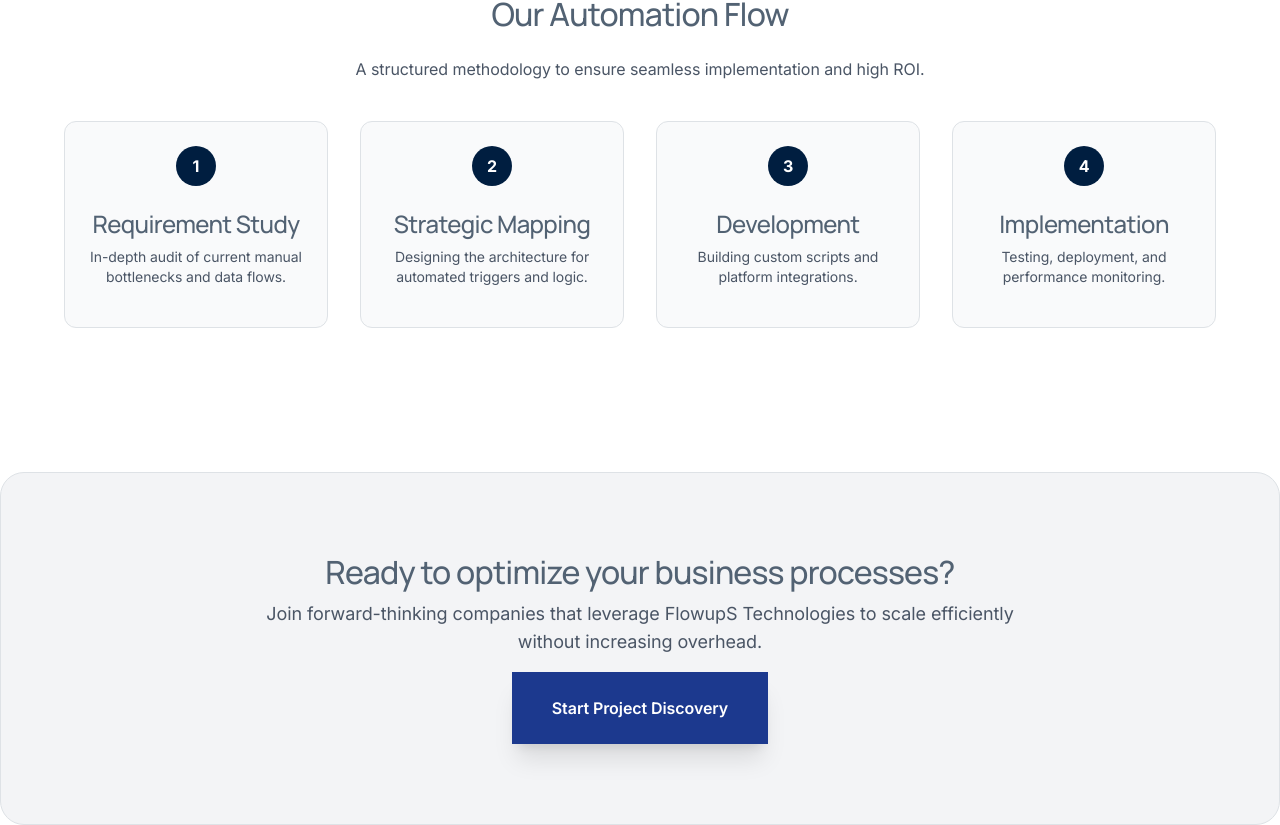
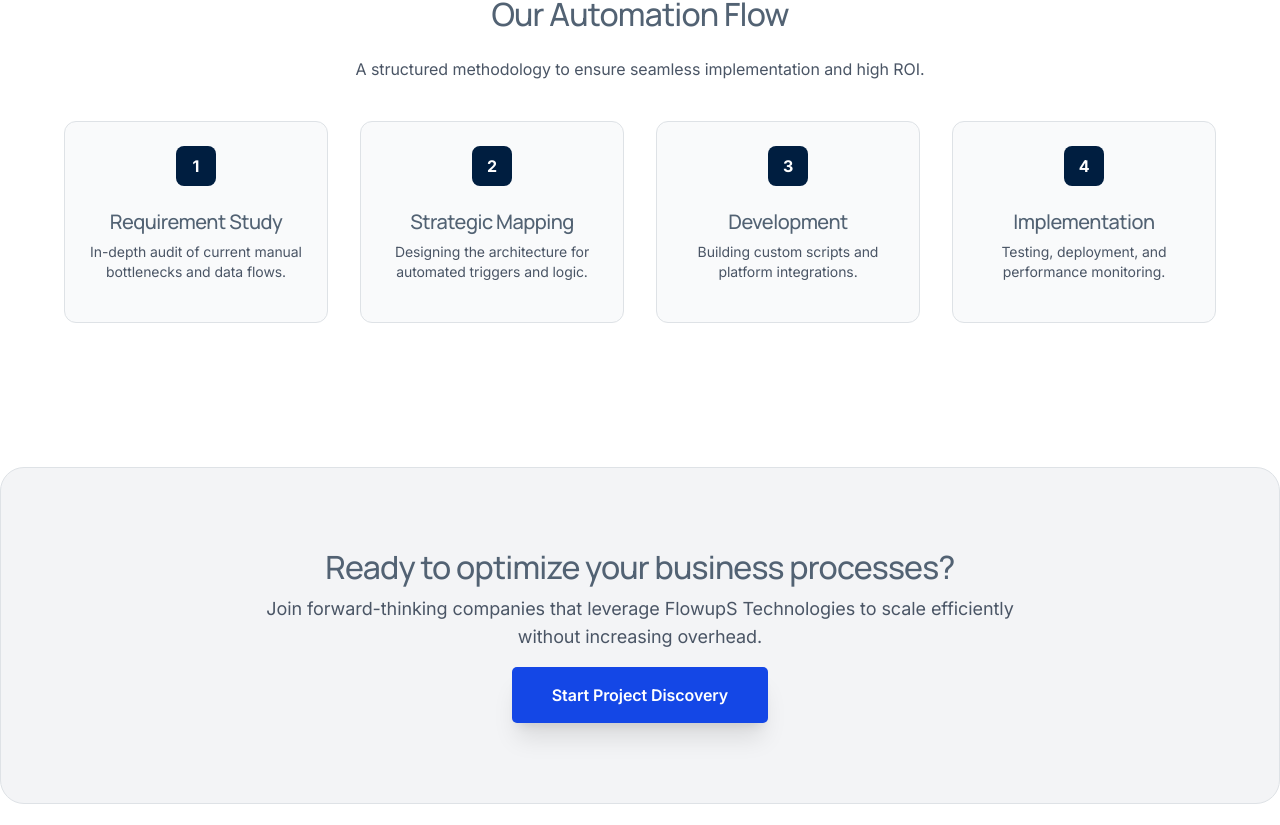
Before and after one commit to AR-Infotech-Dev/flowups.in, a React (Vite) app: page /services/business_process_automation in a window 1280 px wide. Shown: the part 1448-2273 px from the top of the page. Built offline with nearby package versions, Linux system fonts and the light colour scheme.

Commit message:
abhishek:businessautomation edit

```diff
--- a/src/pages/ProcessAutomation.jsx
+++ b/src/pages/ProcessAutomation.jsx
@@ -71,7 +71,7 @@ const ProcessAutomation = () => {
                 </div>
                 <div className="grid grid-cols-1 md:grid-cols-3 gap-8 max-w-[1200px] mx-auto px-6"data-aos="fade-up" data-aos-delay="100">
                     {focusAreas.map((item, index) => (
-                        <div key={index} className="bg-white p-8 rounded-xl border border-gray-200 shadow-sm hover:shadow-lg transition" >
+                        <div key={index} className="bg-white p-8 rounded-xl border border-gray-200 shadow-md hover:shadow-xl transition " >
                             <div className="w-12 h-12 bg-blue-50 rounded-lg flex items-center justify-center text-blue-900 mb-6">
                                 <span className="material-symbols-outlined">
                                     {item.icon}
@@ -134,13 +134,13 @@ const ProcessAutomation = () => {
                 </div>
                 <div className="grid grid-cols-1 md:grid-cols-4 p-6 gap-8" data-aos="fade-up" >
                     {automationFlow.map((item, index) => (
-                        <div key={index} className="bg-gray-50 p-6 rounded-xl border text-center" >
-                            <div className="w-10 h-10 mx-auto mb-4 rounded-full bg-[#001e40] text-white flex items-center justify-center font-bold">
+                        <div key={index} className="bg-gray-50 p-6 rounded-xl border text-center hover:shadow-xl" >
+                            <div className="w-10 h-10 mx-auto mb-4 rounded-lg bg-[#001e40] text-white flex items-center justify-center font-bold">
                                 {index + 1}
                             </div>
-                            <h4 className="font-semibold mb-2">
+                            <h5 className="font-bold text-sm mb-2 font-black">
                                 {item.title}
-                            </h4>
+                            </h5>
                             <p className="text-sm text-gray-600">
                                 {item.description}
                             </p>
@@ -149,7 +149,7 @@ const ProcessAutomation = () => {
                 </div>
             </section>
             {/* CTA */}
-            <section className="py-24 px-6 max-w-[1280px] mx-auto mb-16">
+            <section className="py-24 px-6 max-w-[1200  px] mx-auto mb-16">
                 <div className="bg-gray-100 rounded-3xl p-12 md:p-20 text-center relative overflow-hidden border" data-aos="fade-up">
                     {/* <div className="absolute top-0 right-0 w-64 h-64 bg-blue-500/10 rounded-full -mr-32 -mt-32">
                     </div> */}
@@ -161,7 +161,7 @@ const ProcessAutomation = () => {
                             Join forward-thinking companies that leverage FlowupS Technologies
                             to scale efficiently without increasing overhead.
                         </p>
-                        <button className=" bg-blue-900 text-white px-10 py-4 rounded-lg font-semibold shadow-xl hover:scale-105 transition " >
+                        <button className="   bg-blue-700 text-white px-10 py-3 font-semibold shadow-xl hover:scale-105 transition " style={{ borderRadius: "5px" }}>
                             Start Project Discovery
                         </button>
                     </div>
```
